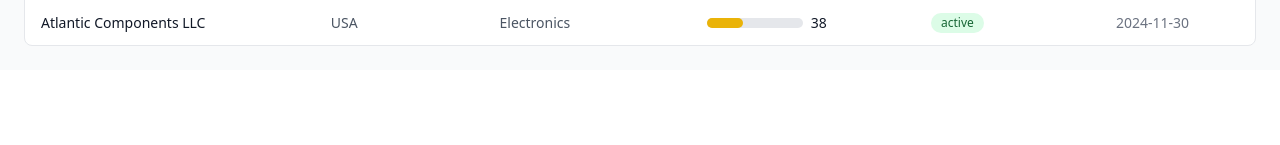
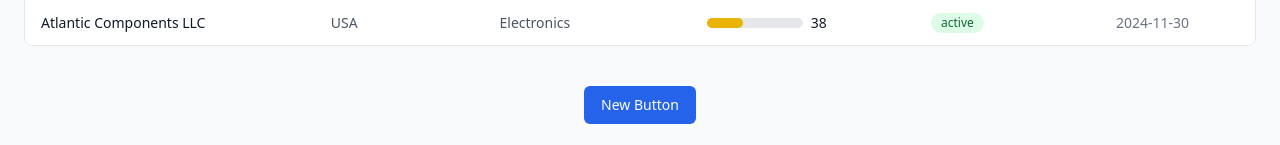
Before and after one commit to MHMALEK/sample-geppetto-repo, a React (Vite) app: page / in a window 1280 px wide. Shown: the part 873-1018 px from the top of the page. Before the commit the page ends 943 px from the top, so only its background shows below. Built offline with nearby package versions, Linux system fonts and the light colour scheme; no server answers; the HTML template or start-up script is replaced by a standard one.

Commit message:
feat(SCRUM-4): add new button to the bottom of the page

```diff
--- a/src/App.tsx
+++ b/src/App.tsx
@@ -2,6 +2,7 @@
 import { DashboardHeader } from 'components/Dashboard/DashboardHeader';
 import { MetricsCard } from 'components/Dashboard/MetricsCard';
 import { DataTable } from 'components/Table/DataTable';
+import { Button } from 'components/common/Button';
 
 const queryClient = new QueryClient({
   defaultOptions: { queries: { retry: 1, refetchOnWindowFocus: false } },
@@ -19,6 +20,9 @@
           <MetricsCard title="Avg Risk Score" value="34%" icon="📊" trend={{ value: -1.5, label: 'vs last month' }} />
         </div>
         <DataTable />
+        <div className="flex justify-center pt-4">
+          <Button>New Button</Button>
+        </div>
       </main>
     </div>
   </QueryClientProvider>
```
